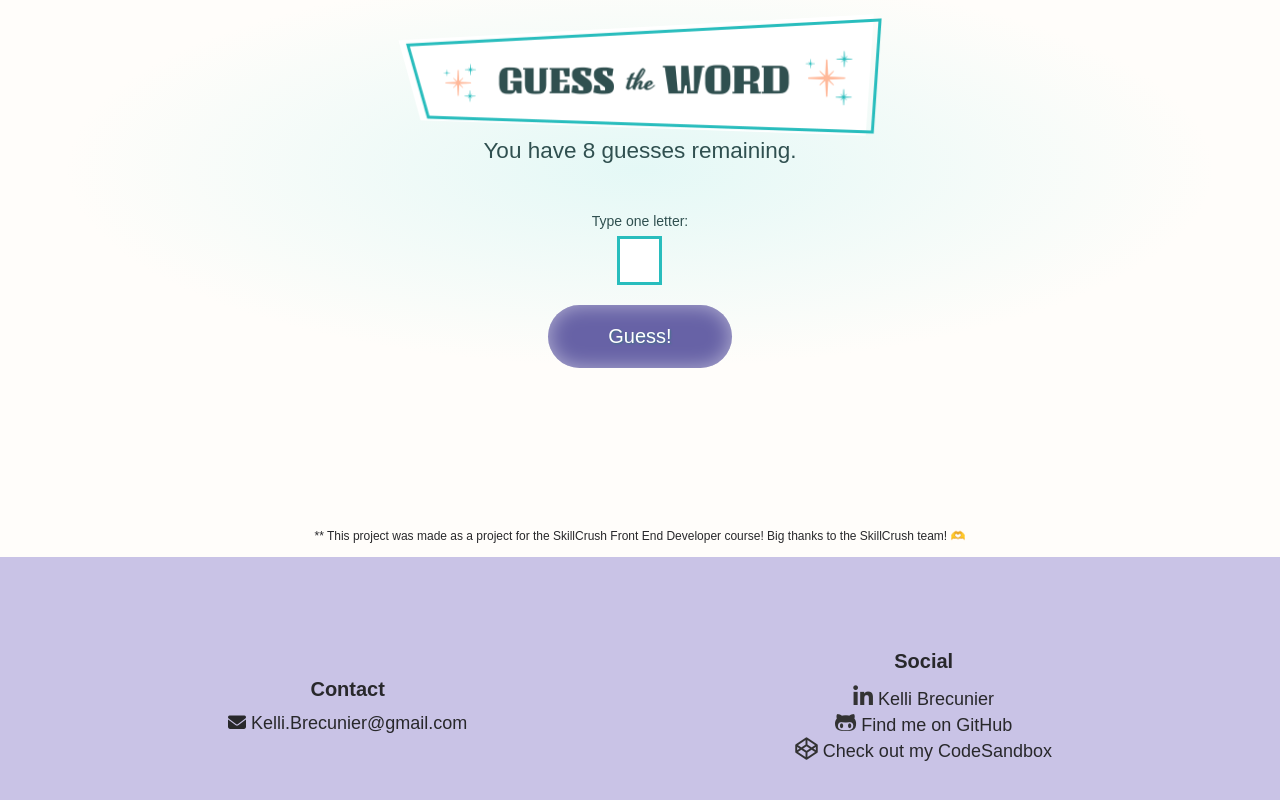
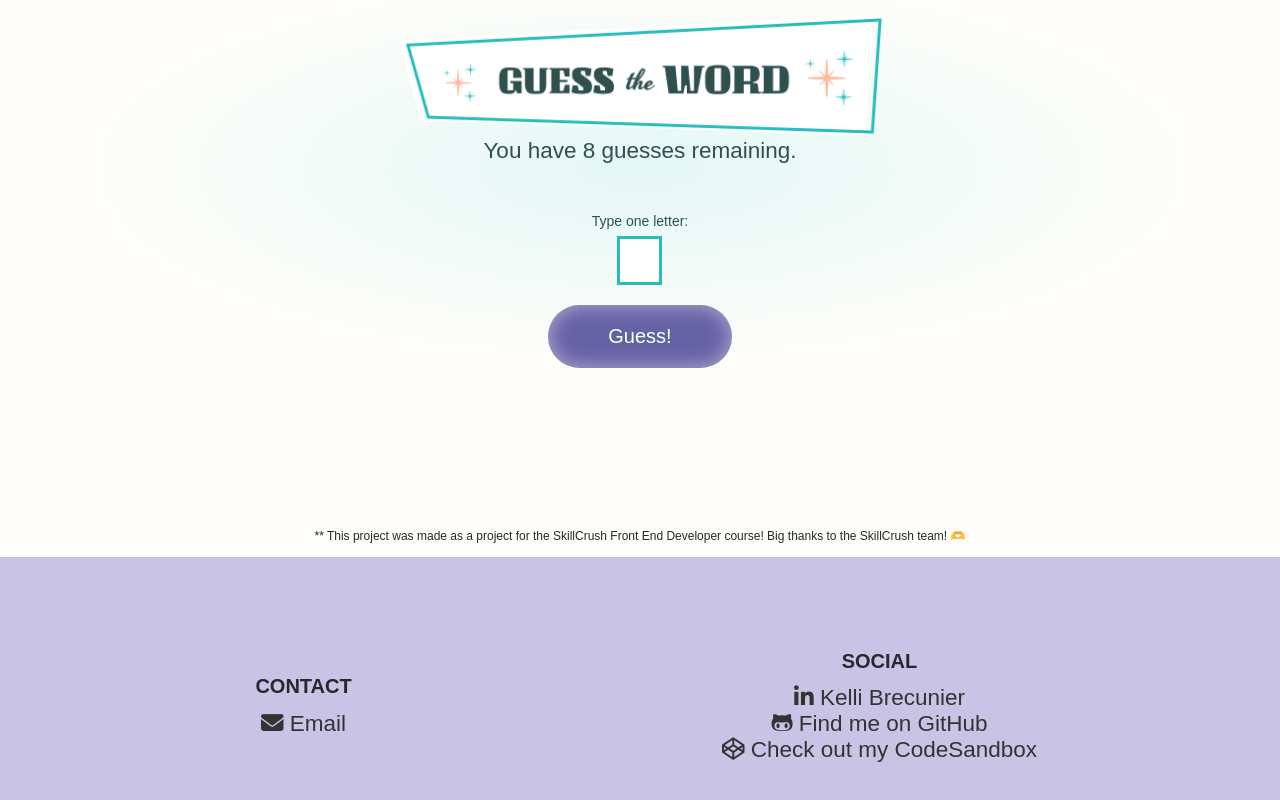
Before and after one commit to KelliBre/kbdevelopment, a website built with Parcel: page play.html in a window 1280 px wide. Shown: the part 316-1116 px from the top of the page. Built offline with nearby package versions, Linux system fonts and the light colour scheme; no server answers; a web font is replaced by a local one.

Commit message:
Updated contact section on other pages

```diff
--- a/play.html
+++ b/play.html
@@ -84,24 +84,21 @@
       <section id ="contact__area" >
         <div class="content-wrapper">
             <div class="contact_info">
-          <h4>Contact</h4>
+              <h4>CONTACT</h4>
               <p>
-
-          </p>
-          <p>
-            <i class="fas fa-envelope"></i> Kelli.Brecunier@gmail.com
+                <a href="mailto: KelliBrecunier@gmail.com"><i class="fas fa-envelope"></i> Email</a>
               </p>
             </div>
             <div class="social_links">
-          <h4>Social</h4>
+              <h4>SOCIAL</h4>
               <p>
-            <a href="https://www.linkedin.com/in/kelli-brecunier/" target="_blank"><i class="fab fa-linkedin-in"></i></a> Kelli Brecunier
+                <a href="https://www.linkedin.com/in/kelli-brecunier/" target="_blank"><i class="fab fa-linkedin-in"></i> Kelli Brecunier</a>
               </p>
               <p>
-            <a href="https://github.com/KelliBre" target="_blank"><i class="fab fa-github-alt"></i></a> Find me on GitHub
+                <a href="https://github.com/KelliBre" target="_blank"><i class="fab fa-github-alt"></i> Find me on GitHub</a>
               </p>
               <p>
-            <a href="https://codesandbox.io/dashboard/home?workspace=45f709cc-56be-42c1-9088-13ecdbbe10ff" target="_blank"><i class="fab fa-codepen"></i></a> Check out my CodeSandbox
+                <a href="https://codesandbox.io/dashboard/home?workspace=45f709cc-56be-42c1-9088-13ecdbbe10ff" target="_blank"><i class="fab fa-codepen"></i> Check out my CodeSandbox</a>
               </p>
             </div>
         </div>
```
Also changed, not shown: projects.html (+6 -10 lines). Lines whose indentation alone changed are shown as unchanged.
